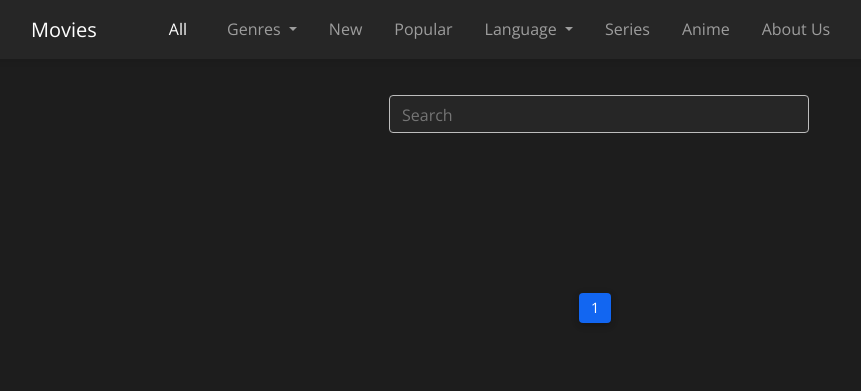
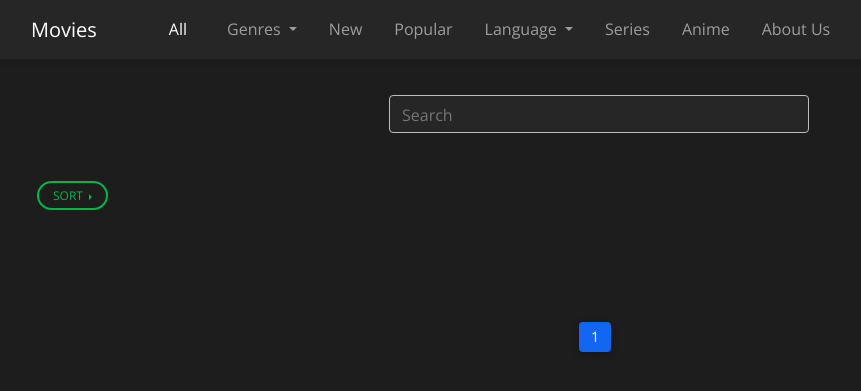
Before and after one commit to ShuvAMatrix/MovieApp, a Flask app: page /all in a window 1280 px wide. Shown: the top 391 px of the page, without its empty margins (45-906 px from the left). Run offline with Flask 2, Linux system fonts and the light colour scheme; the visitor is signed in with stand-in values (Sample User, id 1); data comes from the database, SQL or seed files in the repository; data that the repository does not hold is empty; some libraries are stand-ins or nearby versions.

Commit message:
Added sort, updated similarmovie logic

```diff
--- a/package/main.py
+++ b/package/main.py
@@ -1,4 +1,5 @@
 from datetime import datetime
+from tarfile import SUPPORTED_TYPES
 from urllib import response
 from flask import request
 import requests
@@ -136,25 +137,49 @@ def fetchAllDetails(id, imdb_id):
 
 
 def fetchSimilarMovies(movie):
-    related_movies = []
-    movies = Movie.query.filter_by(is_archived=False).all()
+    if movie.is_archived:
+        movies = Movie.query.filter_by(is_archived=True).all()
+    else:
+        movies = Movie.query.filter_by(is_archived=False).all()
+
     genre = movie.genre.split(", ")
     movie_match = {}
+
     if "Animation" in genre:
         if "Japanese" in movie.language.split(", "):
             for i in movies:
                 if movie.id != i.id and "Animation" in i.genre.split(", ") and "Japanese" in i.language:
-                    movie_match[i] = similar(i.name, movie.name)
+                    temp = similar(i.name, movie.name)
+                    if temp > 0.6:
+                        movie_match[i] = temp
+            if len(list(movie_match.keys())) < 4:
+                for i in movies:
+                    if movie.id != i.id and "Animation" in i.genre.split(", ") and "Japanese" in i.language:
+                            movie_match[i] = similar(i.name, movie.name)
         else:
             for i in movies:
                 if movie.id != i.id and "Animation" in i.genre.split(", "):
-                    movie_match[i] = similar(i.name, movie.name)
+                    temp = similar(i.name, movie.name)
+                    if temp > 0.6:
+                        movie_match[i] = temp
+            if len(list(movie_match.keys())) < 4:
+                for i in movies:
+                    if movie.id != i.id and "Animation" in i.genre.split(", "):
+                            movie_match[i] = similar(i.name, movie.name)
     else:
         for i in movies:
             if movie.id != i.id and "Animation" not in i.genre.split(", "):
-                if set(genre) & set(i.genre.split(", ")):
-                    movie_match[i] = similar(i.name, movie.name)
+                temp = similar(i.name.split(":")[0], movie.name.split(":")[0])
+                if temp > 0.6:
+                    movie_match[i] = temp
+        if len(list(movie_match.keys())) < 4:
+            for i in movies:
+                if movie.id != i.id and "Animation" not in i.genre.split(", "):
+                        movie_match[i] = similar(i.name, movie.name)
+
     sorted_dict = dict(sorted(movie_match.items(), key=lambda item: item[1], reverse=True))
+    # print(sorted_dict)
+    # print([i.name for i in list(sorted_dict.keys())])
     return list(sorted_dict.keys())
 
 
--- a/package/route.py
+++ b/package/route.py
@@ -1,5 +1,3 @@
-from pkgutil import ModuleInfo
-from shutil import move
 from flask import Flask, request, redirect, flash
 from flask import render_template
 import json
@@ -11,12 +9,30 @@ from package.cutomClasses import CustomThread
 import threading
 import time
 
+sort_method = "lastUploaded"
+
 #initialize list
 genreDict = getGenre()
 
 
 #Movie per page
 movie_per_page = 16
+
+
+@app.route("/updateSortMethod/<query>", methods={"GET", "POST"})
+def updateSortMethod(query):
+    method = query
+    global sort_method
+    next_page = request.args.get('next')
+    if method == "name":
+        sort_method = "name"
+    elif method == "lastUploaded":
+        sort_method = "lastUploaded"
+    else:
+        sort_method = "popularity"
+
+    return redirect(next_page)
+
 
 @app.route("/login", methods={"GET", "POST"})
 def login():
@@ -88,7 +104,14 @@ def add():
 @login_required
 def all():
     tile_per_row = 4
-    results = Movie.query.filter_by(is_archived=False).all()
+    if sort_method == "lastUploaded":
+        results = Movie.query.filter_by(is_archived=False).all()
+    elif sort_method == "name":
+        results = Movie.query.filter_by(is_archived=False).order_by(Movie.name.asc()).all()
+    elif sort_method == "popularity":
+        # results = Movie.query.filter_by(is_archived=False).order_by(Movie.imdb_rating.asc()).all()
+        results1 = Movie.query.filter_by(is_archived=False).filter(Movie.imdb_rating != "N/A").order_by(Movie.imdb_rating.desc()).all()
+        results = results1 + Movie.query.filter_by(is_archived=False).filter_by(imdb_rating="N/A").all()
     total_pages = len(results) // movie_per_page + 1
     moviesLists = []
     for i in range(0, movie_per_page, tile_per_row):
@@ -101,10 +124,17 @@ def all():
 def all_paginated(page_no):
     tile_per_row = 4
     page_no = int(page_no) - 1
-    results = Movie.query.filter_by(is_archived=False).all()
+    if sort_method == "lastUploaded":
+        results = Movie.query.filter_by(is_archived=False).all()
+    elif sort_method == "name":
+        results = Movie.query.filter_by(is_archived=False).order_by(Movie.name.asc()).all()
+    elif sort_method == "popularity":
+        # results = Movie.query.filter_by(is_archived=False).order_by(Movie.imdb_rating.asc()).all()
+        results1 = Movie.query.filter_by(is_archived=False).filter(Movie.imdb_rating != "N/A").order_by(Movie.imdb_rating.desc()).all()
+        results = results1 + Movie.query.filter_by(is_archived=False).filter_by(imdb_rating="N/A").all()
     moviesLists = []
     total_pages = len(results) // movie_per_page + 1
-    print(total_pages)
+    # print(total_pages)
     for i in range(page_no*movie_per_page, page_no*movie_per_page + movie_per_page, tile_per_row):
         moviesLists.append(results[i:i+tile_per_row])
     return render_template("view.html", total_pages=total_pages, curr_page=page_no, moviesLists=moviesLists, user=current_user, all="active", type="all")
@@ -114,7 +144,14 @@ def all_paginated(page_no):
 @login_required
 def category(cat):
     tile_per_row = 4
-    allMovies = Movie.query.filter_by(is_archived=False).all()
+    if sort_method == "lastUploaded":
+        allMovies = Movie.query.filter_by(is_archived=False).all()
+    elif sort_method == "name":
+        allMovies = Movie.query.filter_by(is_archived=False).order_by(Movie.name.asc()).all()
+    elif sort_method == "popularity":
+        # allMovies = Movie.query.filter_by(is_archived=False).order_by(Movie.imdb_rating.asc()).all()
+        results1 = Movie.query.filter_by(is_archived=False).filter(Movie.imdb_rating != "N/A").order_by(Movie.imdb_rating.desc()).all()
+        allMovies = results1 + Movie.query.filter_by(is_archived=False).filter_by(imdb_rating="N/A").all()
     temp = []
     movieLists = []
     if cat == "Science Fiction":
@@ -138,7 +175,14 @@ def category(cat):
 def categoryPage(cat, page_no):
     tile_per_row = 4
     page_no = int(page_no) - 1
-    allMovies = Movie.query.filter_by(is_archived=False).all()
+    if sort_method == "lastUploaded":
+        allMovies = Movie.query.filter_by(is_archived=False).all()
+    elif sort_method == "name":
+        allMovies = Movie.query.filter_by(is_archived=False).order_by(Movie.name.asc()).all()
+    elif sort_method == "popularity":
+        # allMovies = Movie.query.filter_by(is_archived=False).order_by(Movie.imdb_rating.asc()).all()
+        results1 = Movie.query.filter_by(is_archived=False).filter(Movie.imdb_rating != "N/A").order_by(Movie.imdb_rating.desc()).all()
+        allMovies = results1 + Movie.query.filter_by(is_archived=False).filter_by(imdb_rating="N/A").all()
     temp = []
     movieLists = []
     if cat == "Science Fiction":
@@ -173,7 +217,14 @@ def archive(id):
 def bin():
     if request.method == "GET":
         tile_per_row = 4
-        results = Movie.query.filter_by(is_archived=True).all()
+        if sort_method == "lastUploaded":
+            results = Movie.query.filter_by(is_archived=True).all()
+        elif sort_method == "name":
+            results = Movie.query.filter_by(is_archived=True).order_by(Movie.name.asc()).all()
+        elif sort_method == "popularity":
+            # results = Movie.query.filter_by(is_archived=True).order_by(Movie.imdb_rating.asc()).all()
+            results1 = Movie.query.filter_by(is_archived=True).filter(Movie.imdb_rating != "N/A").order_by(Movie.imdb_rating.desc()).all()
+            results = results1 + Movie.query.filter_by(is_archived=True).filter_by(imdb_rating="N/A").all()
         total_pages = len(results) // movie_per_page + 1
         moviesLists = []
         for i in range(0, movie_per_page, tile_per_row):
@@ -185,7 +236,14 @@ def bin():
 def bin_paged(page_no):
     if request.method == "GET":
         tile_per_row = 4
-        results = Movie.query.filter_by(is_archived=True).all()
+        if sort_method == "lastUploaded":
+            results = Movie.query.filter_by(is_archived=True).all()
+        elif sort_method == "name":
+            results = Movie.query.filter_by(is_archived=True).order_by(Movie.name.asc()).all()
+        elif sort_method == "popularity":
+            # results = Movie.query.filter_by(is_archived=True).order_by(Movie.imdb_rating.asc()).all()
+            results1 = Movie.query.filter_by(is_archived=True).filter(Movie.imdb_rating != "N/A").order_by(Movie.imdb_rating.desc()).all()
+            results = results1 + Movie.query.filter_by(is_archived=True).filter_by(imdb_rating="N/A").all()
         total_pages = len(results) // movie_per_page + 1
         page_no = int(page_no) - 1
         moviesLists = []
@@ -300,7 +358,7 @@ def details(id):
         # from package.cutomClasses import tmdb_info, omdb_info
 
         #Without threading
-        related_movies = fetchSimilarMovies(movie)[:3]
+        related_movies = fetchSimilarMovies(movie)[:4]
         #With Threading
         # t1 = CustomThread(target=fetchAllDetails, args=(id, movie.imdb_id, ))
         # t2 = CustomThread(target=fetchSimilarMovies, args=(movie,))
@@ -319,7 +377,14 @@ def language(lang):
     langMovies = []
     d = {"bengali":"active", "english":"active"}
     if request.method == "GET":
-        results = Movie.query.filter_by(is_archived=False).order_by(Movie.name.asc()).all()
+        if sort_method == "lastUploaded":
+            results = Movie.query.filter_by(is_archived=False).all()
+        elif sort_method == "name":
+            results = Movie.query.filter_by(is_archived=False).order_by(Movie.name.asc()).all()
+        elif sort_method == "popularity":
+            # results = Movie.query.filter_by(is_archived=False).order_by(Movie.imdb_rating.asc()).all()
+            results1 = Movie.query.filter_by(is_archived=False).filter(Movie.imdb_rating != "N/A").order_by(Movie.imdb_rating.desc()).all()
+            results = results1 + Movie.query.filter_by(is_archived=False).filter_by(imdb_rating="N/A").all()
         for i in results:
             if lang.casefold() in i.language.casefold():
                 langMovies.append(i)
@@ -339,7 +404,14 @@ def language_paginated(lang, page_no):
     page_no = int(page_no) - 1
     d = {"bengali":"active", "english":"active"}
     if request.method == "GET":
-        results = Movie.query.filter_by(is_archived=False).order_by(Movie.name.asc()).all()
+        if sort_method == "lastUploaded":
+            results = Movie.query.filter_by(is_archived=False).all()
+        elif sort_method == "name":
+            results = Movie.query.filter_by(is_archived=False).order_by(Movie.name.asc()).all()
+        elif sort_method == "popularity":
+            # results = Movie.query.filter_by(is_archived=False).order_by(Movie.imdb_rating.asc()).all()
+            results1 = Movie.query.filter_by(is_archived=False).filter(Movie.imdb_rating != "N/A").order_by(Movie.imdb_rating.desc()).all()
+            results = results1 + Movie.query.filter_by(is_archived=False).filter_by(imdb_rating="N/A").all()
         for i in results:
             if lang.casefold() in i.language.casefold():
                 langMovies.append(i)
@@ -373,13 +445,45 @@ def anime():
     moviesLists = []
     animeMovies = []
     if request.method == "GET":
-        results = Movie.query.filter_by(is_archived=False).all()
+        if sort_method == "lastUploaded":
+            results = Movie.query.filter_by(is_archived=False).all()
+        elif sort_method == "name":
+            results = Movie.query.filter_by(is_archived=False).order_by(Movie.name.asc()).all()
+        elif sort_method == "popularity":
+            # results = Movie.query.filter_by(is_archived=False).order_by(Movie.imdb_rating.asc()).all()
+            results1 = Movie.query.filter_by(is_archived=False).filter(Movie.imdb_rating != "N/A").order_by(Movie.imdb_rating.desc()).all()
+            results = results1 + Movie.query.filter_by(is_archived=False).filter_by(imdb_rating="N/A").all()
         for i in results:
             if "Animation".casefold() in (j.casefold() for j in i.genre.split(", ")) and "Japanese".casefold() == i.language.casefold():
                 animeMovies.append(i)
         total_pages = len(animeMovies) // movie_per_page + 1
         for i in range(0, movie_per_page, tile_per_row):
             moviesLists.append(animeMovies[i:i+tile_per_row])
+        return render_template("view.html", moviesLists=moviesLists, type="series", total_pages=total_pages, user=current_user, active="anime", anime="active")
+
+
+
+@app.route("/anime/page/<page_no>", methods={"GET", "POST"})
+@login_required
+def anime_paged(page_no):
+    tile_per_row = 4
+    moviesLists = []
+    animeMovies = []
+    if request.method == "GET":
+        if sort_method == "lastUploaded":
+            results = Movie.query.filter_by(is_archived=False).all()
+        elif sort_method == "name":
+            results = Movie.query.filter_by(is_archived=False).order_by(Movie.name.asc()).all()
+        elif sort_method == "popularity":
+            # results = Movie.query.filter_by(is_archived=False).order_by(Movie.imdb_rating.asc()).all()
+            results1 = Movie.query.filter_by(is_archived=False).filter(Movie.imdb_rating != "N/A").order_by(Movie.imdb_rating.desc()).all()
+            results = results1 + Movie.query.filter_by(is_archived=False).filter_by(imdb_rating="N/A").all()
+        for i in results:
+            if "Animation".casefold() in (j.casefold() for j in i.genre.split(", ")) and "Japanese".casefold() == i.language.casefold():
+                animeMovies.append(i)
+        total_pages = len(animeMovies) // movie_per_page + 1
+        for j in range(page_no*movie_per_page, page_no*movie_per_page + movie_per_page, tile_per_row):
+            moviesLists.append(animeMovies[j:j+tile_per_row])
         return render_template("view.html", moviesLists=moviesLists, type="series", total_pages=total_pages, user=current_user, active="anime", anime="active")
 
 
@@ -401,7 +505,7 @@ def seriesdetails(id):
         else:
             tmdb_info = json.loads(saved_movie.tmdb_data)
             omdb_info = json.loads(saved_movie.omdb_data)
-        related_movies = fetchSimilarMovies(movie)[:3]
+        related_movies = fetchSimilarMovies(movie)[:4]
         return render_template("seriesdetails.html", user=current_user, movie=movie, tmdb_info=tmdb_info, omdb_info=omdb_info, related_movies=related_movies, value="hidden")
 
 
@@ -440,7 +544,7 @@ def moviedetails(id):
             else:
                 tmdb_info = json.loads(saved_movie.tmdb_data)
                 omdb_info = json.loads(saved_movie.omdb_data)
-            related_movies = fetchSimilarMovies(movie)
+            related_movies = fetchSimilarMovies(movie)[:4]
             return render_template("details.html", user=current_user, movie=movie, tmdb_info=tmdb_info, omdb_info=omdb_info, related_movies=related_movies, value="hidden")
         else:
             saved_movie = SavedMovies.query.filter_by(id=id).first()
@@ -463,7 +567,7 @@ def moviedetails(id):
                 for i in tmdb_info["genres"]:
                     moviegenre += i["name"]
                     moviegenre += ", "
-            fetchSavedSimilarMovies(moviegenre)
+            related_movies = fetchSavedSimilarMovies(moviegenre)[:4]
             return render_template("newdetails.html", id=id, user=current_user, imdb_id=imdb_id, tmdb_info=tmdb_info, omdb_info=omdb_info, related_movies=related_movies, itp=imdb_title_prefix, iip=imdb_image_prefix, genre=moviegenre, value="hidden")
 
 
--- a/package/templates/base.html
+++ b/package/templates/base.html
@@ -613,6 +613,36 @@
                 </form>
             </div>
         </div>
+        <div class="dropdown mb-2 dropend">
+            <a
+              class="btn btn-sm btn-rounded btn-outline-success dropdown-toggle"
+              href="#"
+              role="button"
+              id="dropdownMenuLink"
+              data-mdb-toggle="dropdown"
+              aria-expanded="false"
+            >
+              Sort
+            </a>
+
+            <ul class="dropdown-menu dropdown-menu-dark bg-dark" id="" aria-labelledby="dropdownMenuLink">
+              <li><button class="dropdown-item" onclick="
+                    var path = location.pathname
+                    query = '/updateSortMethod/name?next=' + path
+                    location.href = query
+                ">Name (A-Z)</button></li>
+              <li><button class="dropdown-item" onclick="
+                    var path = location.pathname
+                    query = '/updateSortMethod/lastUploaded?next=' + path
+                    location.href = query
+                ">Last Uploaded</button></li>
+              <li><button class="dropdown-item" onclick="
+                    var path = location.pathname
+                    query = '/updateSortMethod/popularity?next=' + path
+                    location.href = query
+                ">Popularity</button></li>
+            </ul>
+          </div>
         {% block body %}
 
         {% endblock body %}
--- a/package/templates/view.html
+++ b/package/templates/view.html
@@ -543,6 +543,17 @@
                                 <li class="page-item" id="page_{{i+1}}"><a class="page-link text-white" href="/new/page/{{i+1}}">{{i+1}}</a></li>
                             {% endfor %}
                         {% endif %}
+                        {% if type=="anime" %}
+                            <li class="page-item {{new}}" id="firstpage" aria-current="page">
+                                <a class="page-link text-white" href="/anime">
+                                1
+                                <span class="visually-hidden">(current)</span>
+                                </a>
+                            </li>
+                            {% for i in range(1,total_pages) %}
+                                <li class="page-item" id="page_{{i+1}}"><a class="page-link text-white" href="/anime/page/{{i+1}}">{{i+1}}</a></li>
+                            {% endfor %}
+                        {% endif %}
 
                     {% endif %}
 
```
Also changed, not shown: package/templates/details.html (+6 -6 lines).
